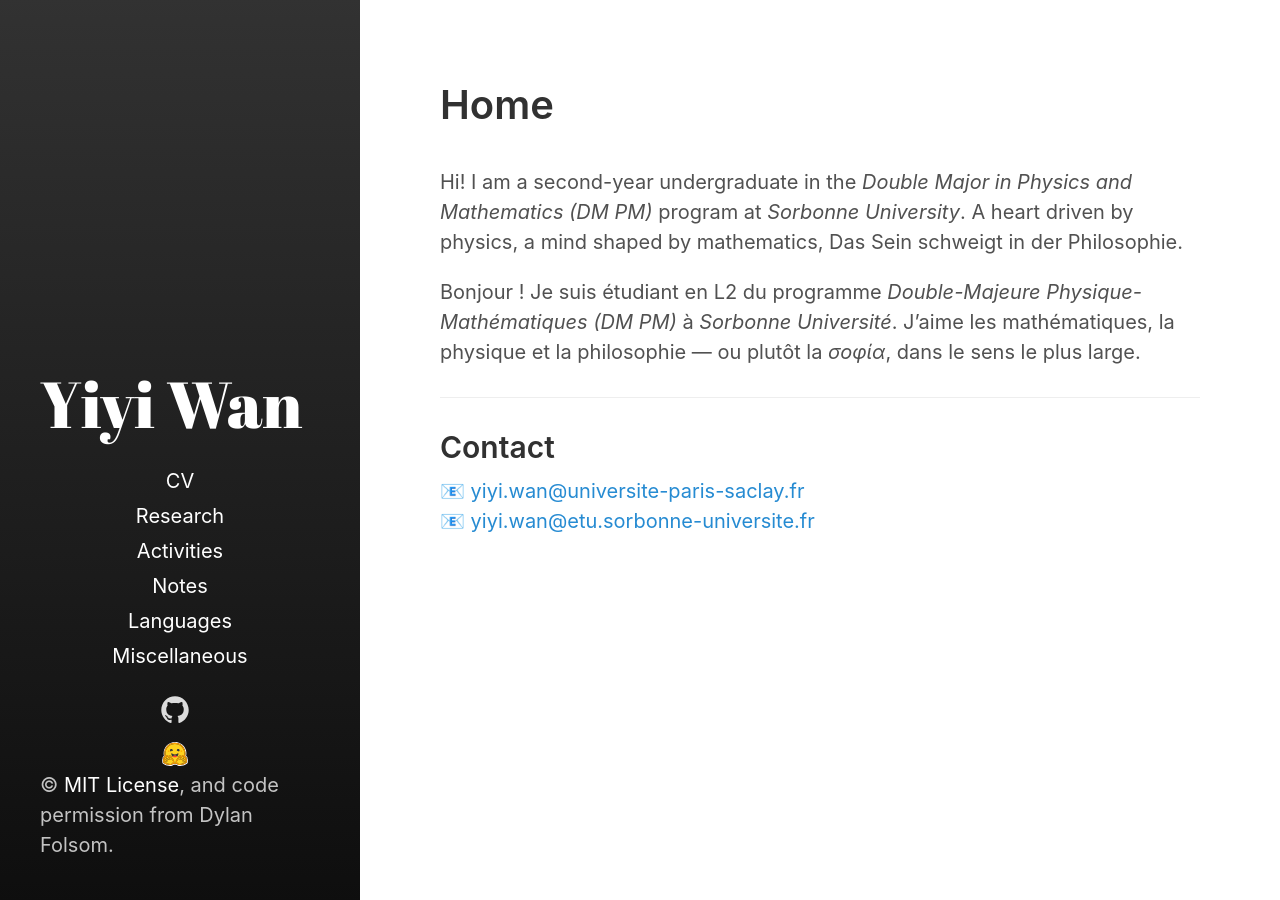
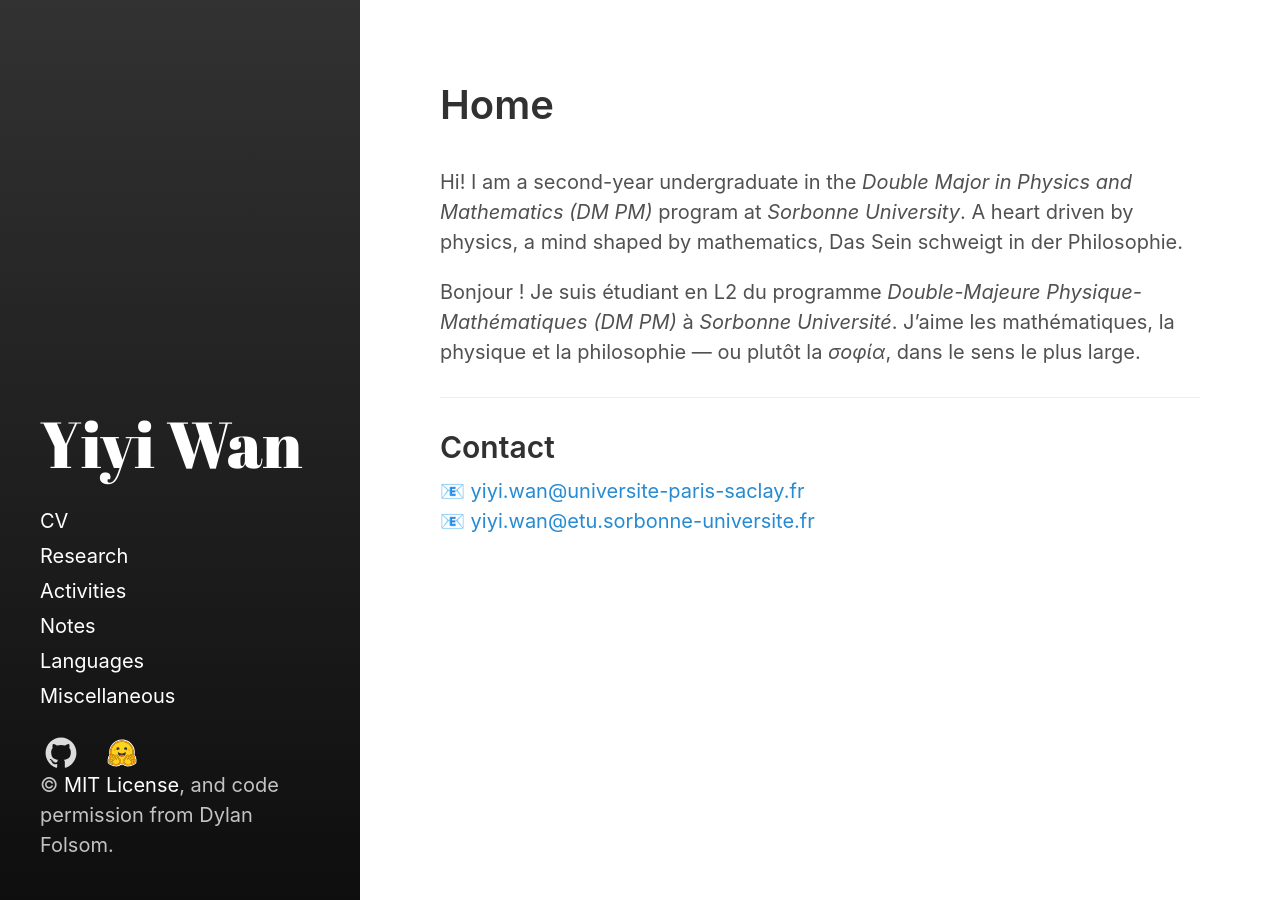
Before and after one commit to Roimex/Roimex.github.io, a Jekyll site: the page built from index.html, in a window 1280 px wide. Built offline with Jekyll 4.4.1, drawn with Linux system fonts in a browser that asks for light colours.

Commit message:
Update _layout.scss

```diff
--- a/_sass/hydeout/_layout.scss
+++ b/_sass/hydeout/_layout.scss
@@ -274,22 +274,17 @@ body {
 
 #sidebar nav {
   display: flex;
-  flex-direction: column;
-  align-items: center; /* Ensures all nav elements are centered */
 }
 
 #sidebar-nav-links {
   flex-flow: column nowrap;
-  align-items: center; /* Ensures the sidebar links are centered */
 }
 
 #sidebar-icon-links {
-  display: flex;
   flex-flow: row wrap;
   justify-content: center;
-  align-items: center; /* Ensures vertical centering */
-  gap: 12px; /* Controls spacing between icons */
-  margin-top: 1rem; /* Adjusts vertical spacing above the icons */
+  gap: 10px;
+  margin-top: 1rem;
   max-width: 100%;
 
   @media (min-width: $large-breakpoint) {
@@ -299,24 +294,22 @@ body {
 }
 
 #sidebar-icon-links a {
-  display: inline-flex;
-  align-items: center;
-  justify-content: center;
-  width: 32px;  /* Fixed icon size */
-  height: 32px;
-  text-align: center;
-  margin: 5px; /* Adds space between icons */
+    display: inline-block;
+    width: 36px;  /* Fix icon width */
+    height: 36px; /* Fix icon height */
+    text-align: center;
+    margin: 5px; /* Add space between icons */
 }
 
 #sidebar-icon-links svg {
-  width: 32px;
-  height: 32px;
-  fill: white; /* Ensures icons match sidebar text color */
-  transition: transform 0.2s;
+    width: 36px;
+    height: 36px;
+    fill: white; /* Make sure icons match sidebar text color */
+    transition: transform 0.2s;
 }
 
 #sidebar-icon-links a:hover svg {
-  transform: scale(1.2); /* Adds a subtle hover effect */
+    transform: scale(1.2); /* Add slight hover effect */
 }
 
 #sidebar nav > * {
@@ -325,9 +318,7 @@ body {
 }
 
 #sidebar nav > .icon {
-  display: inline-flex;
-  align-items: center;
-  justify-content: center;
+  display: inline-block;
   font-size: 1.5rem;
   margin: 0 0.25em;
 }
```
